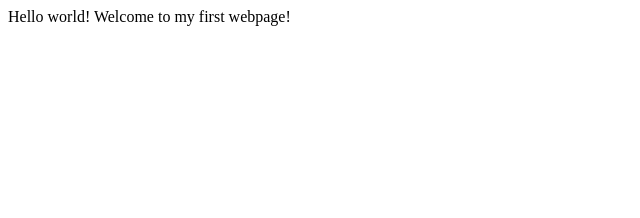
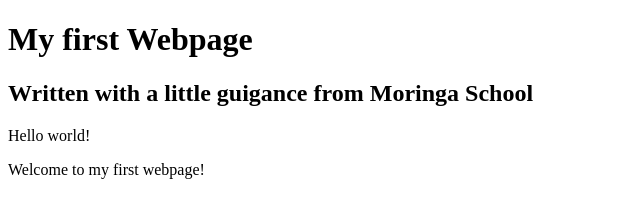
Before and after one commit to Cliffochieng/My-first-website, a plain HTML site: page my-first-website.html in a window 1280 px wide. Shown: the whole page, without its empty margins (0-640 px from the left). Drawn offline with Linux system fonts and the light colour scheme.

Commit message:
add paragraph block elements to the page

```diff
--- a/my-first-website.html
+++ b/my-first-website.html
@@ -4,8 +4,11 @@
      <title>My first webpage</title>
     </head>
     <body>
-        Hello world!
-        Welcome to my first webpage!
+      <h1>My first Webpage</h1>
+      <h2>Written with a little guigance from Moringa School</h2>
+
+      <p>Hello world!</p>
+      <p>Welcome to my first webpage!</p>
 
     </body>
 </html>
```
Also changed, not shown: my-favourite-things.html (added).
